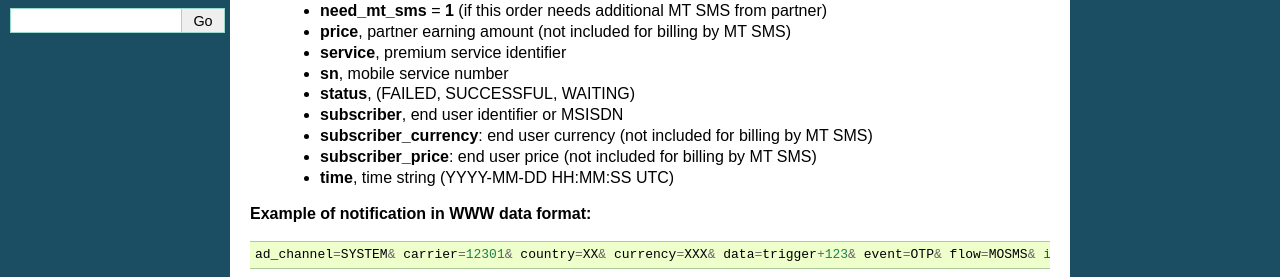
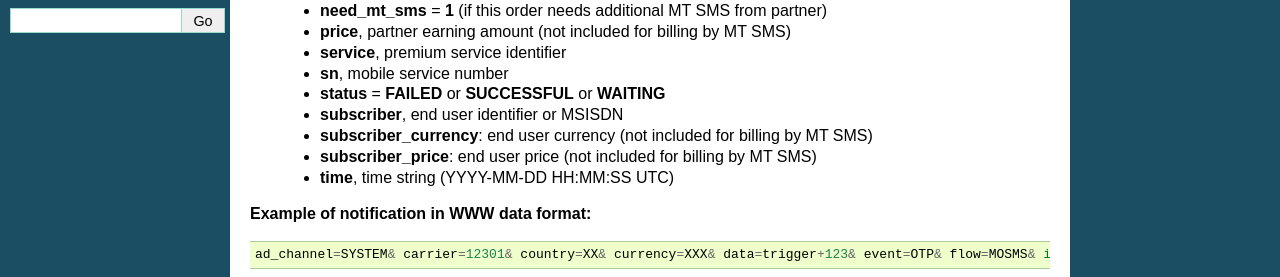
Before and after one commit to megasyst/lab, a Sphinx documentation site: the page built from docs/3_one_time_payment.rst, in a window 1280 px wide. Shown: the part 356-633 px from the top of the page. Built offline with Sphinx 7.4.7, drawn with Linux system fonts in a browser that asks for light colours.

```diff
--- a/docs/3_one_time_payment.rst
+++ b/docs/3_one_time_payment.rst
@@ -19,7 +19,7 @@ The platform notificates partners by HTTP with next parameters:
   * **price**, partner earning amount (not included for billing by MT SMS)
   * **service**, premium service identifier
   * **sn**, mobile service number
-  * **status**, (FAILED, SUCCESSFUL, WAITING)
+  * **status** = **FAILED** or **SUCCESSFUL** or **WAITING**
   * **subscriber**, end user identifier or MSISDN
   * **subscriber_currency**: end user currency (not included for billing by MT SMS)
   * **subscriber_price**: end user price (not included for billing by MT SMS)
```
